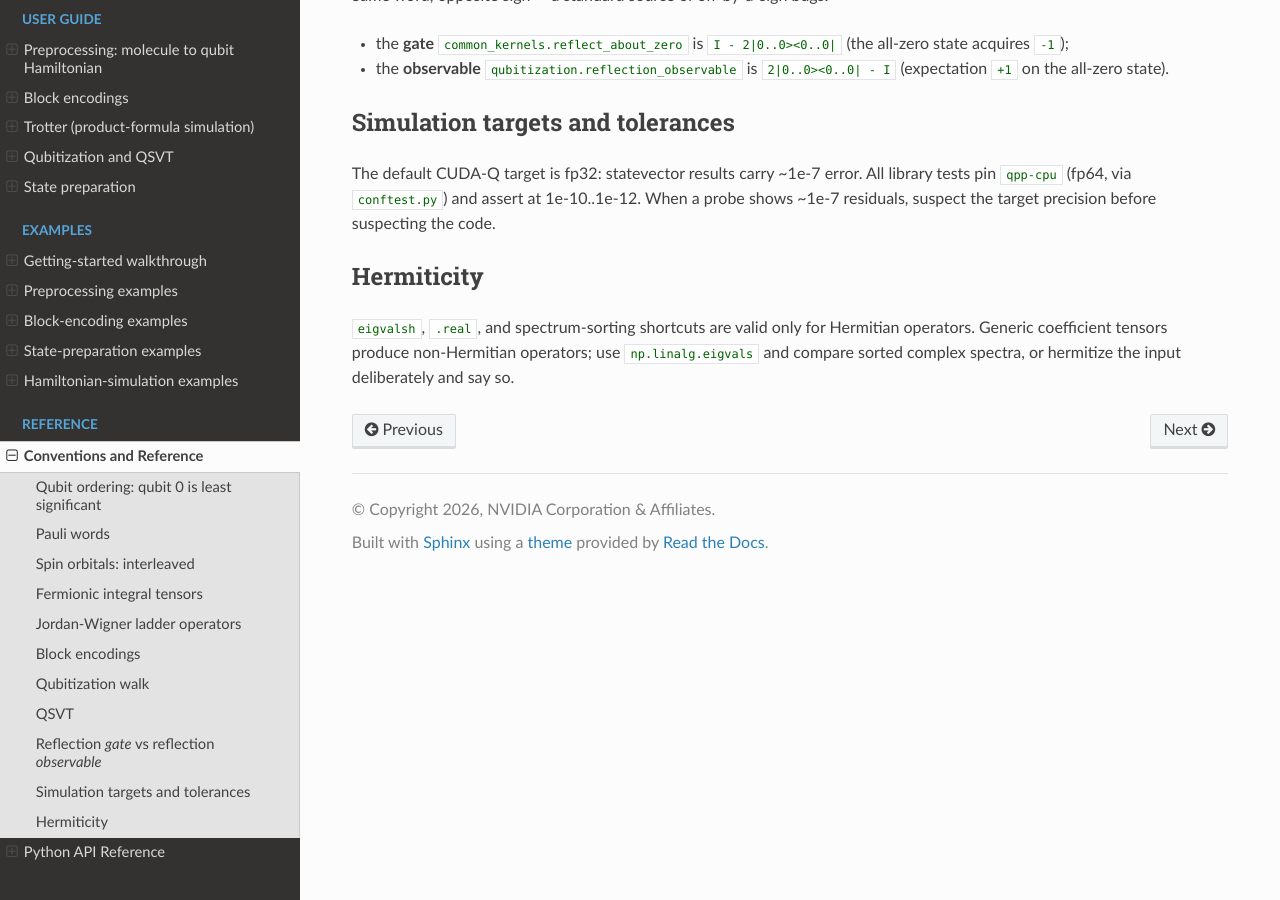
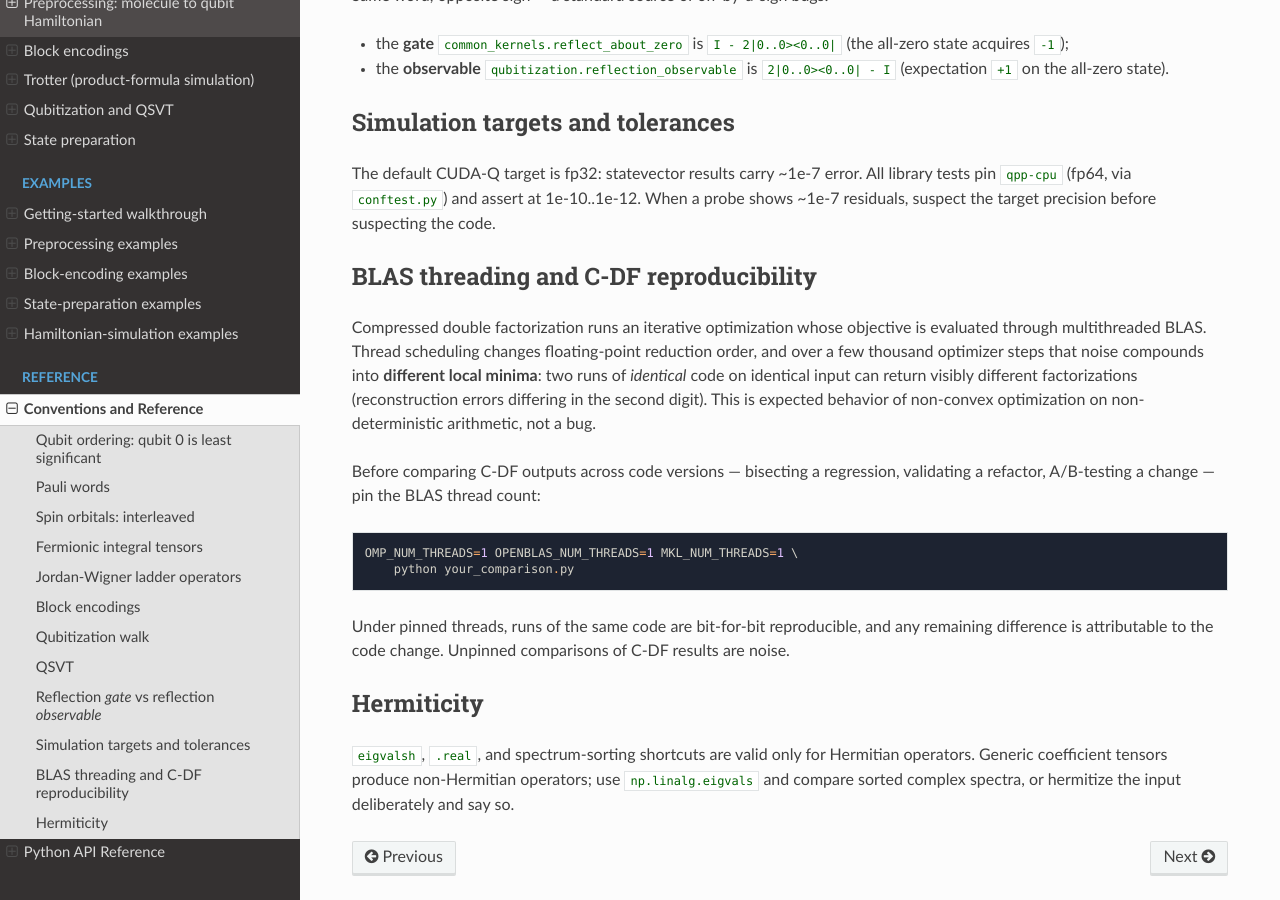
Before and after one commit to NVIDIA/cudaq-algorithms, a Sphinx documentation site: the page built from docs/sphinx/conventions.rst, in a window 1280 px wide and 900 px high, scrolled down 2483 px. Built offline with Sphinx 7.4.7 and the Read the Docs theme 3.1.0, drawn with Linux system fonts in a browser that asks for light colours.

Commit message:
docs: pin BLAS threads before comparing C-DF runs (#39)
Adds a conventions-page section on C-DF reproducibility: multithreaded
BLAS changes floating-point reduction order run to run, and over a few
thousand L-BFGS steps that noise compounds into **different local
minima** — identical code on identical input can return factorizations
whose reconstruction errors differ in the second digit (measured: 6.7e-2
vs 8.0e-2 on the same commit). Expected behavior of non-convex
optimization on non-deterministic arithmetic, not a bug — but anyone
bisecting a regression or A/B-testing a C-DF change must pin
`OMP/OPENBLAS/MKL_NUM_THREADS=1` first, under which runs are bit-for-bit
reproducible.

Surfaced while verifying #38, where unpinned threading briefly made a
numerically-neutral change look like it altered results.

Docs-only diff; Sphinx `-W` build clean.

Signed-off-by: Scott Thornton <wsttiger@gmail.com>

```diff
--- a/docs/sphinx/conventions.rst
+++ b/docs/sphinx/conventions.rst
@@ -154,6 +154,29 @@ error. All library tests pin `qpp-cpu` (fp64, via `conftest.py`) and
 assert at 1e-10..1e-12. When a probe shows ~1e-7 residuals, suspect the
 target precision before suspecting the code.
 
+BLAS threading and C-DF reproducibility
+----------------------------------------
+
+Compressed double factorization runs an iterative optimization whose
+objective is evaluated through multithreaded BLAS. Thread scheduling
+changes floating-point reduction order, and over a few thousand
+optimizer steps that noise compounds into **different local minima**:
+two runs of *identical* code on identical input can return visibly
+different factorizations (reconstruction errors differing in the second
+digit). This is expected behavior of non-convex optimization on
+non-deterministic arithmetic, not a bug.
+
+Before comparing C-DF outputs across code versions — bisecting a
+regression, validating a refactor, A/B-testing a change — pin the BLAS
+thread count::
+
+   OMP_NUM_THREADS=1 OPENBLAS_NUM_THREADS=1 MKL_NUM_THREADS=1 \
+       python your_comparison.py
+
+Under pinned threads, runs of the same code are bit-for-bit
+reproducible, and any remaining difference is attributable to the code
+change. Unpinned comparisons of C-DF results are noise.
+
 Hermiticity
 -----------
 
```
